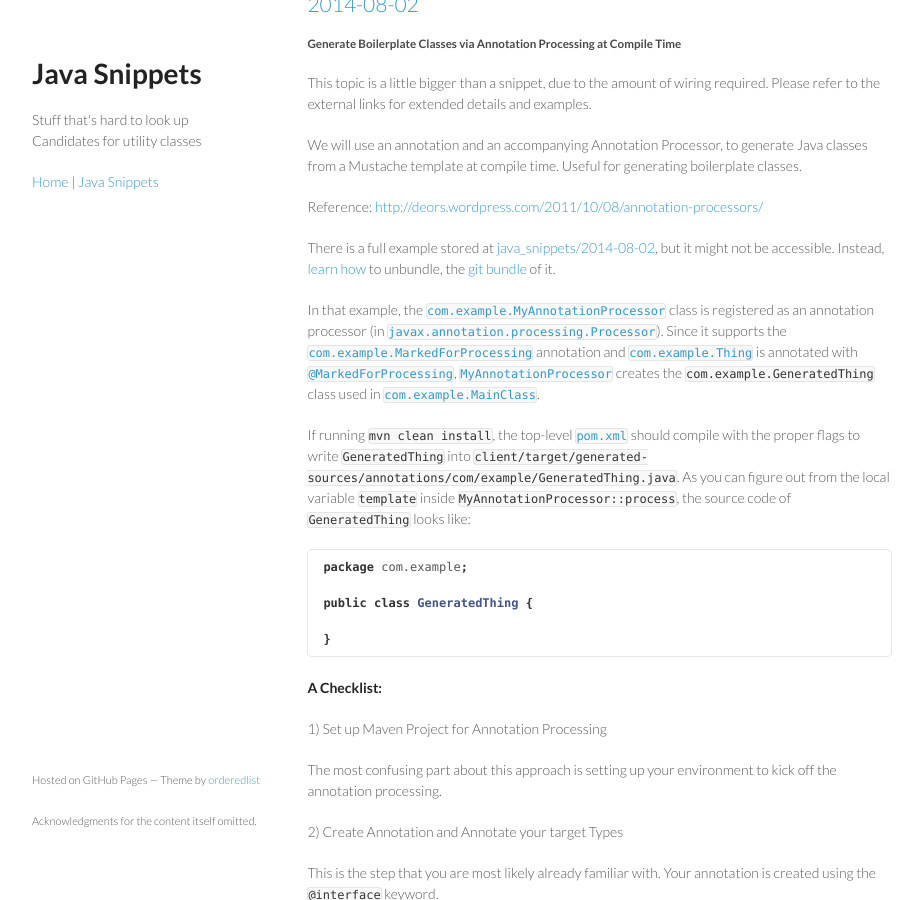
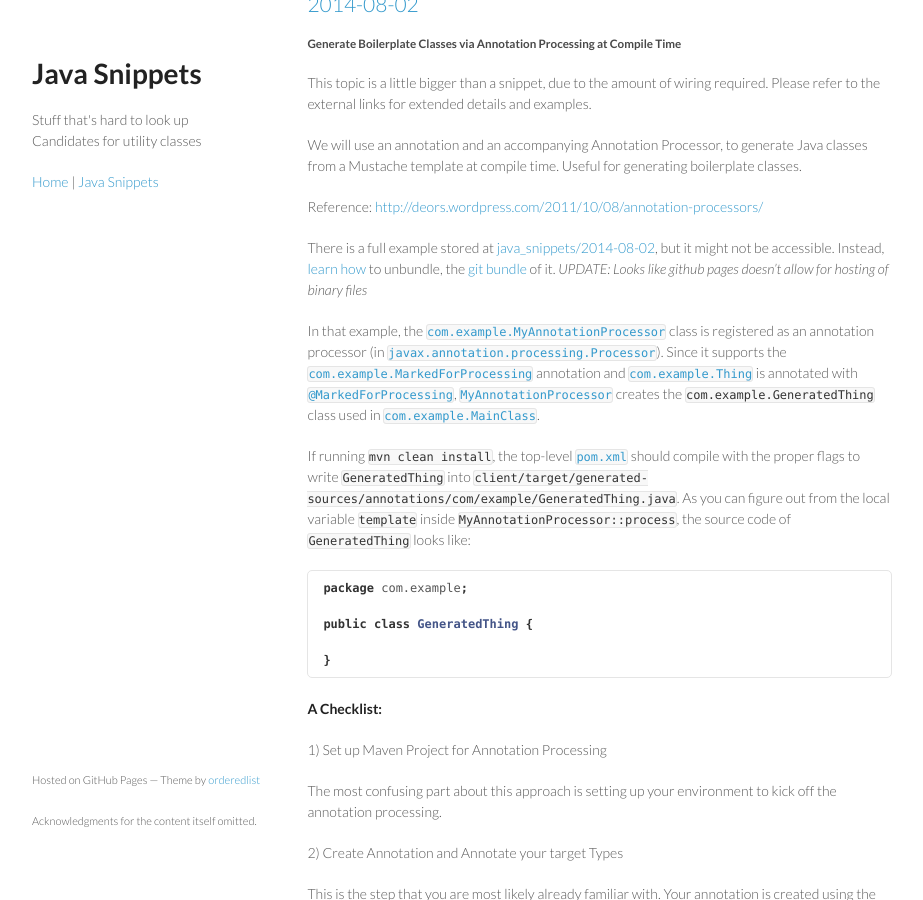
Before and after one commit to yegeniy/yegeniy.github.io, a Jekyll site: the page built from java_snippets.md, in a window 1280 px wide and 900 px high, scrolled down 1132 px. Shown: the whole window, without its empty margins (178-1101 px from the left). Built offline with Jekyll 4.4.1, drawn with Linux system fonts in a browser that asks for light colours; Markdown is read by kramdown in place of the engine named in the settings.

Commit message:
Update about git bundle not being downloadable

```diff
--- a/java_snippets.md
+++ b/java_snippets.md
@@ -91,6 +91,7 @@ There is a full example stored at
 [java_snippets/2014-08-02](java_snippets/2014-08-02), but it might not be
 accessible. Instead, [learn how](http://git-scm.com/docs/git-bundle) to
 unbundle, the [git bundle](java_snippets/2014-08-02.bundle) of it.
+    _UPDATE: Looks like github pages doesn't allow for hosting of binary files_
 
 In that example, the
 [`com.example.MyAnnotationProcessor`][MyAnnotationProcessor] class is registered
```
